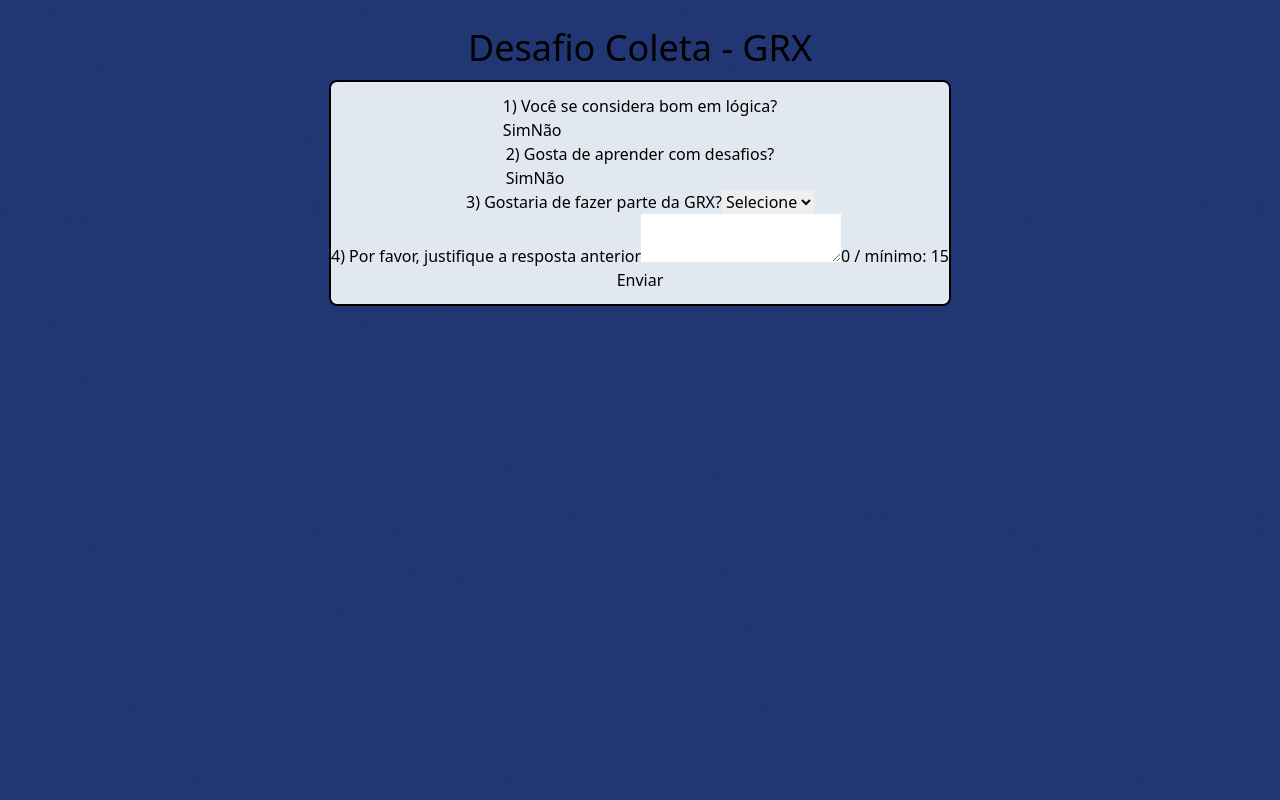
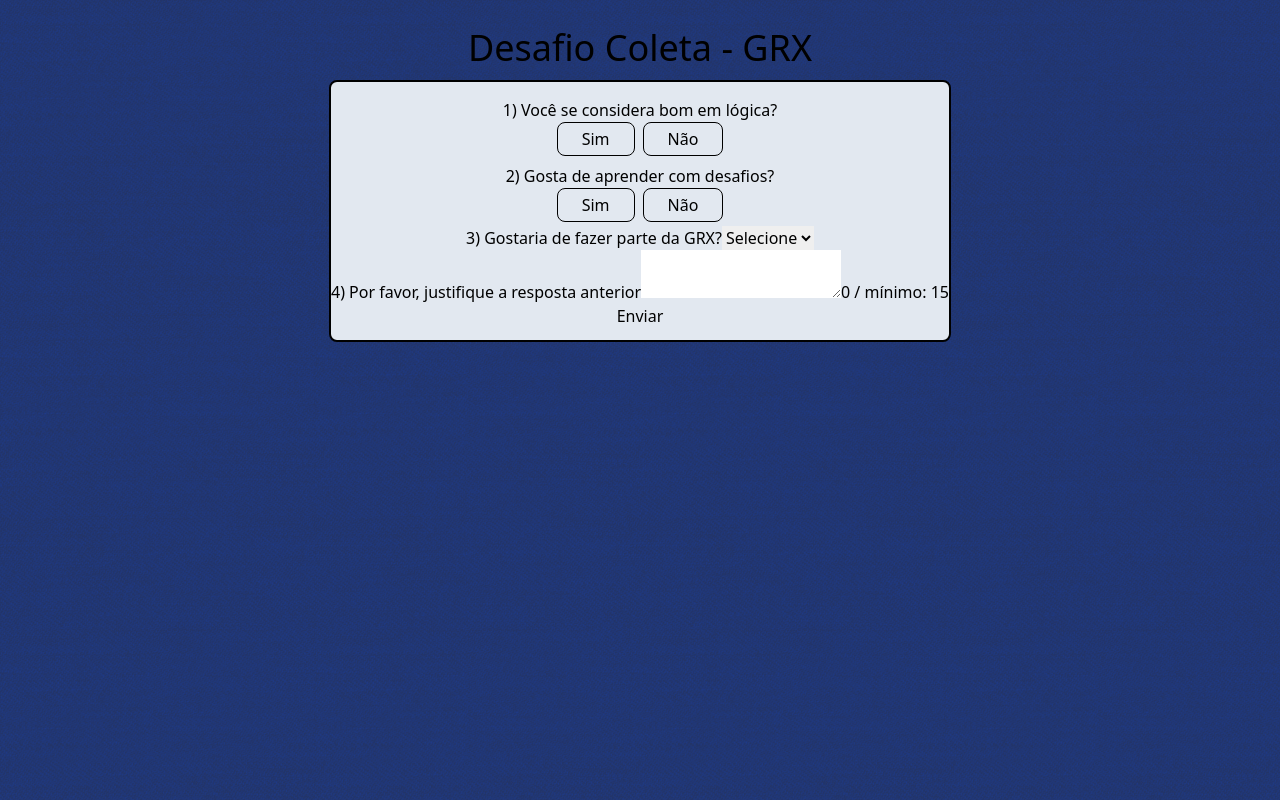
Before and after one commit to muriloommaia/grx-challenge, a React (Vite) app in the folder front-end/: page / in a window 1280 px wide. Built offline with nearby package versions, Linux system fonts and the light colour scheme.

Commit message:
style: estiliza botoes

```diff
--- a/front-end/src/components/Pages/Home.tsx
+++ b/front-end/src/components/Pages/Home.tsx
@@ -2,7 +2,6 @@
 import { RootState } from '../../redux'
 import Forms from '../organisms/Forms'
 import Result from '../organisms/Result'
-import '../style/index.css'
 export default function Home() {
   const { submit: { isSubmit } } = useSelector((state: RootState) => state)
   return (
--- a/front-end/src/components/molecules/AnswerButton.tsx
+++ b/front-end/src/components/molecules/AnswerButton.tsx
@@ -24,22 +24,24 @@
   }
 
   return (
-    <div>
+    <div className='flex flex-col my-1'>
       <p>{children}</p>
+      <div className="flex justify-center">
         <button
           type='button'
           id={'positive'}
           onClick={handleClick}
-        className={`${isAnswer('Sim') ? 'border selected' : ''}`}>
+          className={`${isAnswer('Sim') ? 'bg-green-500' : ''} p-1 px-6 rounded-lg mx-1 border border-black`}>
           Sim
         </button>
         <button
           type='button'
           id={'negative'}
           onClick={handleClick}
-        className={`${isAnswer('Não') ? 'border selected' : ''}`}>
+          className={`${isAnswer('Não') ? 'bg-green-500' : ''} p-1 px-6 rounded-lg mx-1 border border-black`}>
           Não
         </button>
       </div>
+    </div>
   )
 }
```
Lines whose indentation alone changed are shown as unchanged.
